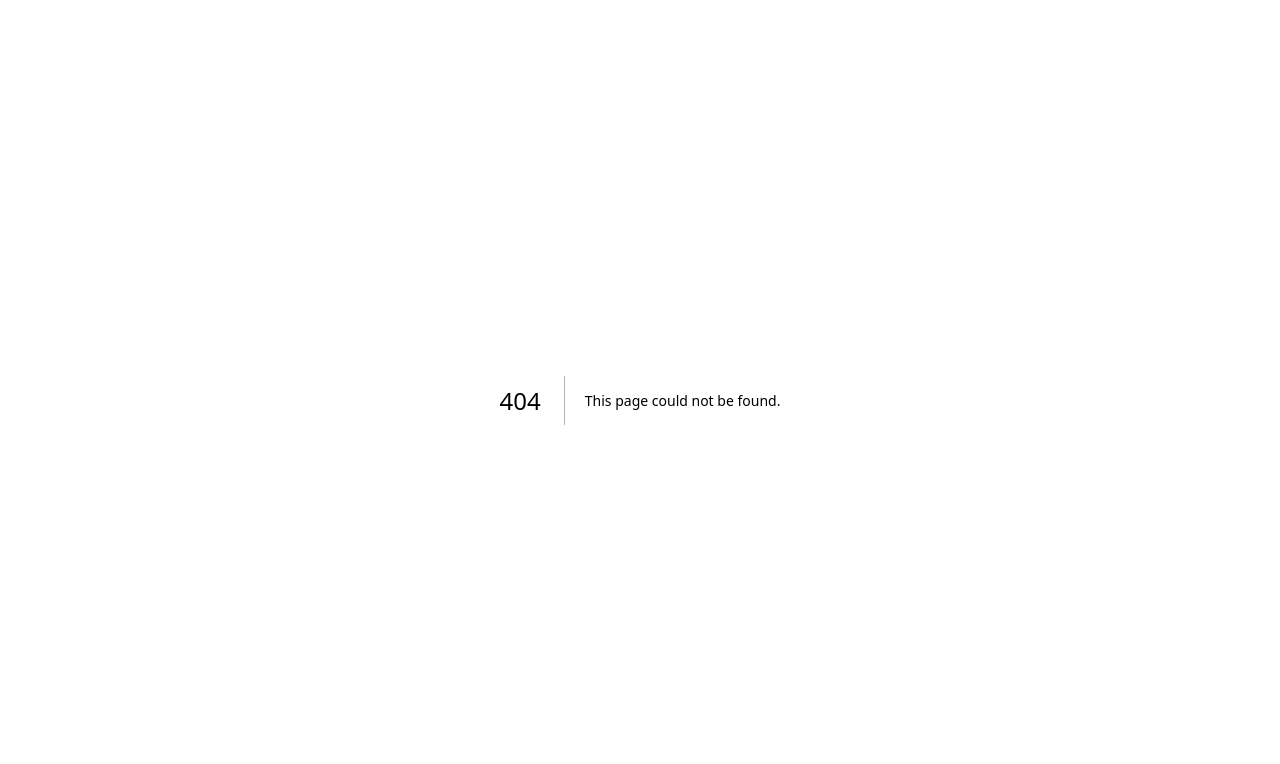
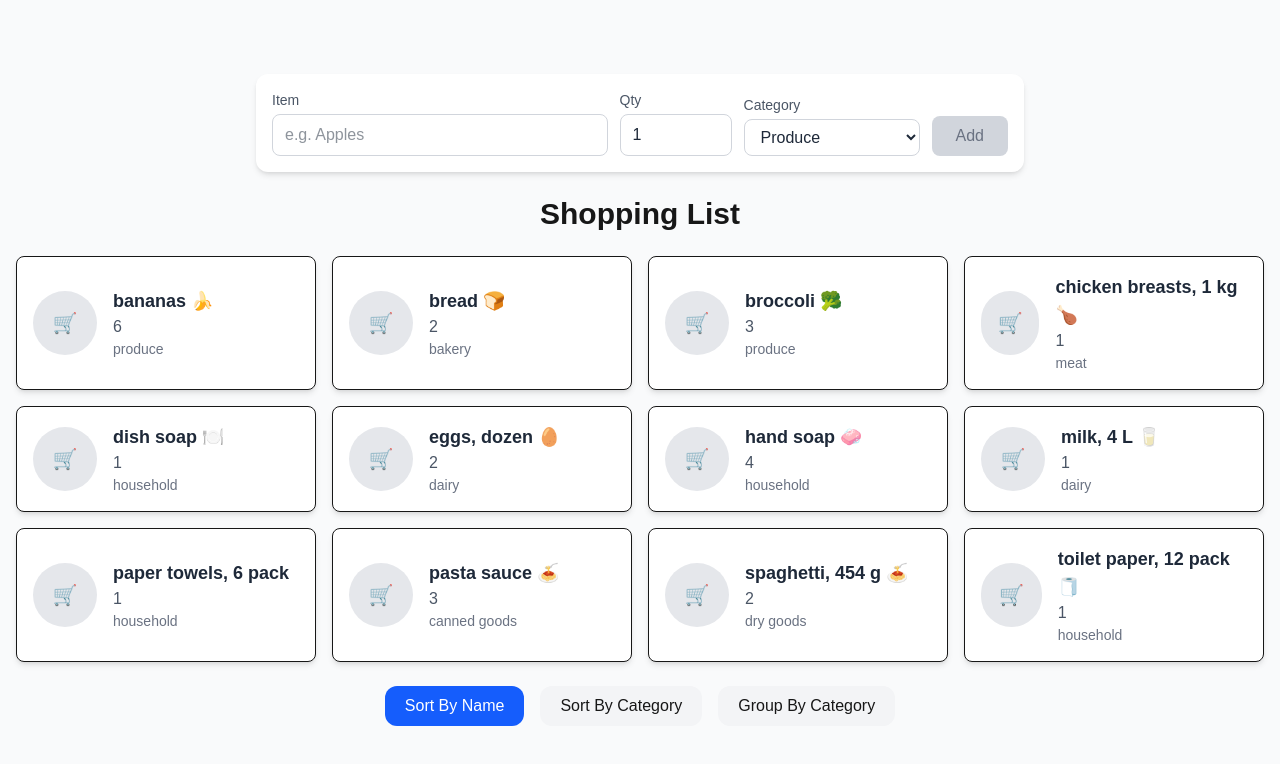
Before and after one commit to Dev-Leke/cprg306-assignments, a Next.js app: page /week-6 in a window 1280 px wide. Before the commit this address had no page. Shown: the top 764 px of the page. Built offline with nearby package versions, Linux system fonts and the light colour scheme.

Commit message:
Created week-6 assignment and improved the item-list page

```diff
--- a/app/page.tsx
+++ b/app/page.tsx
@@ -18,6 +18,9 @@ export default function Home() {
         <p>
           <Link href="/week-5">Go to week-5</Link>
         </p>
+        <p>
+          <Link href="/week-6">Go to week-6</Link>
+        </p>
       </main>
     </div>
   );
--- /dev/null
+++ b/app/week-6/item-list.tsx
@@ -0,0 +1,111 @@
+"use client";
+
+import { useState } from "react";
+import Item from "./item";
+
+type ItemObject = {
+  id: string;
+  name: string;
+  quantity: number;
+  category: string;
+};
+
+type ItemListProps = {
+  items: ItemObject[];
+};
+
+export default function ItemList({ items }: ItemListProps) {
+  const [sortBy, setSortBy] = useState("name");
+
+  const sortedItems = [...items].sort((a, b) => {
+    if (sortBy === "name") {
+      return a.name.localeCompare(b.name);
+    }
+
+    if (sortBy === "category") {
+      return a.category.localeCompare(b.category);
+    }
+
+    return 0;
+  });
+
+  const groupedItems = items.reduce(
+    (groups, item) => {
+      const category =
+        item.category.charAt(0).toUpperCase() + item.category.slice(1);
+
+      if (!groups[category]) {
+        groups[category] = [];
+      }
+
+      groups[category].push(item);
+
+      return groups;
+    },
+    {} as Record<string, ItemObject[]>,
+  );
+
+  return (
+    <div>
+      {sortBy === "group" ? (
+        Object.entries(groupedItems).map(([category, items]) => (
+          <div key={category} className="mb-6">
+            <h2 className="text-xl font-semibold mb-3">{category}</h2>
+
+            <ul className="grid grid-cols-4 gap-4">
+              {items.map((item) => (
+                <Item key={item.id} item={item} />
+              ))}
+            </ul>
+          </div>
+        ))
+      ) : (
+        <ul className="grid grid-cols-4 gap-4">
+          {sortedItems.map((item) => (
+            <Item key={item.id} item={item} />
+          ))}
+        </ul>
+      )}
+      <div className="mt-6 flex gap-4 justify-center">
+        <button
+          onClick={() => setSortBy("name")}
+          className={`px-5 py-2 rounded-xl font-medium transition
+      ${
+        sortBy === "name"
+          ? "bg-blue-600 text-white"
+          : "bg-gray-100 hover:bg-gray-200"
+      }
+    `}
+        >
+          Sort By Name
+        </button>
+
+        <button
+          onClick={() => setSortBy("category")}
+          className={`px-5 py-2 rounded-xl font-medium transition
+      ${
+        sortBy === "category"
+          ? "bg-blue-600 text-white"
+          : "bg-gray-100 hover:bg-gray-200"
+      }
+    `}
+        >
+          Sort By Category
+        </button>
+
+        <button
+          onClick={() => setSortBy("group")}
+          className={`px-5 py-2 rounded-xl font-medium transition
+      ${
+        sortBy === "group"
+          ? "bg-blue-600 text-white"
+          : "bg-gray-100 hover:bg-gray-200"
+      }
+    `}
+        >
+          Group By Category
+        </button>
+      </div>
+    </div>
+  );
+}
--- /dev/null
+++ b/app/week-6/item.tsx
@@ -0,0 +1,25 @@
+type ItemObject = {
+  name: string;
+  quantity: number;
+  category: string;
+};
+
+type ItemObjectProps = {
+  item: ItemObject;
+};
+
+export default function Item({ item }: ItemObjectProps) {
+  const { name, quantity, category } = item;
+  return (
+    <ul className="flex items-center p-4 border rounded-lg shadow-md bg-white hover:shadow-lg transition-shadow">
+      <div className="w-16 h-16 bg-gray-200 rounded-full flex items-center justify-center text-xl font-bold mr-4">
+        🛒
+      </div>
+      <div className="flex flex-col">
+        <h3 className="text-lg font-semibold text-gray-800">{name}</h3>
+        <p className="text-gray-600">{quantity}</p>
+        <p className="text-gray-500 text-sm">{category}</p>
+      </div>
+    </ul>
+  );
+}
--- /dev/null
+++ b/app/week-6/items.json
@@ -0,0 +1,74 @@
+[
+  {
+    "id": "1h2GJKH12gkHG31h1H",
+    "name": "milk, 4 L 🥛",
+    "quantity": 1,
+    "category": "dairy"
+  },
+  {
+    "id": "2KJH3k2j3H1k2J3K1H",
+    "name": "bread 🍞",
+    "quantity": 2,
+    "category": "bakery"
+  },
+  {
+    "id": "3h2KJH3k2j3H1k2J3",
+    "name": "eggs, dozen 🥚",
+    "quantity": 2,
+    "category": "dairy"
+  },
+  {
+    "id": "4k2J3K1H2GJKH12gk",
+    "name": "bananas 🍌",
+    "quantity": 6,
+    "category": "produce"
+  },
+  {
+    "id": "5H1h1H2KJH3k2j3H",
+    "name": "broccoli 🥦",
+    "quantity": 3,
+    "category": "produce"
+  },
+  {
+    "id": "6H1k2J3K1H2GJKH1",
+    "name": "chicken breasts, 1 kg 🍗",
+    "quantity": 1,
+    "category": "meat"
+  },
+  {
+    "id": "7gkHG31h1H2KJH3k",
+    "name": "pasta sauce 🍝",
+    "quantity": 3,
+    "category": "canned goods"
+  },
+  {
+    "id": "8j3H1k2J3K1H2GJK",
+    "name": "spaghetti, 454 g 🍝",
+    "quantity": 2,
+    "category": "dry goods"
+  },
+  {
+    "id": "9H12gkHG31h1H2KJ",
+    "name": "toilet paper, 12 pack 🧻",
+    "quantity": 1,
+    "category": "household"
+  },
+  {
+    "id": "10H3k2j3H1k2J3K1",
+    "name": "paper towels, 6 pack",
+    "quantity": 1,
+    "category": "household"
+  },
+  {
+    "id": "11k2J3K1H2GJKH12",
+    "name": "dish soap 🍽️",
+    "quantity": 1,
+    "category": "household"
+  },
+  {
+    "id": "12GJKH12gkHG31h1",
+    "name": "hand soap 🧼",
+    "quantity": 4,
+    "category": "household"
+  }
+]
--- /dev/null
+++ b/app/week-6/new-item.tsx
@@ -0,0 +1,135 @@
+"use client";
+
+import { useState } from "react";
+type ItemObject = {
+  name: string;
+  quantity: number;
+  category: string;
+};
+
+interface NewItemProps {
+  onAddItem: (item: ItemObject) => void;
+}
+
+export default function NewItem({ onAddItem }: NewItemProps) {
+  const [itemDetails, setItemDetails] = useState({
+    name: "",
+    quantity: 1,
+    category: "Produce",
+  });
+
+  const [nameTouched, setNameTouched] = useState(false);
+
+  function handleSubmit(e: React.FormEvent<HTMLFormElement>) {
+    e.preventDefault();
+
+    if (!itemDetails.name || itemDetails.name.length < 2) return;
+
+    onAddItem({ ...itemDetails });
+
+    setItemDetails({
+      name: "",
+      quantity: 1,
+      category: "Produce",
+    });
+
+    setNameTouched(false);
+  }
+
+  const isNameValid = itemDetails.name.length >= 2;
+
+  return (
+    <div className="w-full max-w-3xl mb-6 bg-white shadow-md rounded-xl p-4">
+      <form
+        onSubmit={handleSubmit}
+        className="flex flex-col md:flex-row gap-3 items-start md:items-end"
+      >
+        {/* Name */}
+        <div className="flex-1 w-full">
+          <label className="block text-sm font-medium text-gray-600 mb-1">
+            Item
+          </label>
+          <input
+            type="text"
+            value={itemDetails.name}
+            placeholder="e.g. Apples"
+            onChange={(e) =>
+              setItemDetails({ ...itemDetails, name: e.target.value })
+            }
+            onBlur={() => setNameTouched(true)}
+            className={`w-full rounded-lg border px-3 py-2 text-gray-800 focus:outline-none focus:ring-2
+              ${
+                nameTouched && !isNameValid
+                  ? "border-red-500 focus:ring-red-300"
+                  : "border-gray-300 focus:ring-blue-300"
+              }`}
+          />
+          {nameTouched && !isNameValid && (
+            <p className="text-xs text-red-500 mt-1">
+              Must be at least 2 characters
+            </p>
+          )}
+        </div>
+
+        {/* Quantity */}
+        <div className="w-full md:w-28">
+          <label className="block text-sm font-medium text-gray-600 mb-1">
+            Qty
+          </label>
+          <input
+            type="number"
+            min="1"
+            value={itemDetails.quantity}
+            onChange={(e) =>
+              setItemDetails({
+                ...itemDetails,
+                quantity: Number(e.target.value),
+              })
+            }
+            className="w-full rounded-lg border border-gray-300 px-3 py-2 text-gray-800 focus:outline-none focus:ring-2 focus:ring-blue-300"
+          />
+        </div>
+
+        {/* Category */}
+        <div className="w-full md:w-44">
+          <label className="block text-sm font-medium text-gray-600 mb-1">
+            Category
+          </label>
+          <select
+            value={itemDetails.category}
+            onChange={(e) =>
+              setItemDetails({ ...itemDetails, category: e.target.value })
+            }
+            className="w-full rounded-lg border border-gray-300 px-3 py-2 text-gray-800 bg-white focus:outline-none focus:ring-2 focus:ring-blue-300"
+          >
+            <option value="Produce">Produce</option>
+            <option value="Dairy">Dairy</option>
+            <option value="Bakery">Bakery</option>
+            <option value="Meat">Meat</option>
+            <option value="Frozen Food">Frozen Food</option>
+            <option value="Canned Goods">Canned Goods</option>
+            <option value="Dry Goods">Dry Goods</option>
+            <option value="Beverages">Beverages</option>
+            <option value="Snacks">Snacks</option>
+            <option value="Household">Household</option>
+            <option value="Other">Other</option>
+          </select>
+        </div>
+
+        {/* Button */}
+        <button
+          type="submit"
+          disabled={!isNameValid}
+          className={`w-full md:w-auto px-6 py-2 rounded-lg font-medium transition-colors
+            ${
+              isNameValid
+                ? "bg-blue-600 text-white hover:bg-blue-700"
+                : "bg-gray-300 text-gray-500 cursor-not-allowed"
+            }`}
+        >
+          Add
+        </button>
+      </form>
+    </div>
+  );
+}
--- /dev/null
+++ b/app/week-6/page.tsx
@@ -0,0 +1,32 @@
+"use client";
+import { useState } from "react";
+import ItemList from "./item-list";
+import NewItem from "./new-item";
+
+import itemsData from "./items.json";
+
+type ItemObject = {
+  id: string;
+  name: string;
+  quantity: number;
+  category: string;
+};
+
+type NewItemData = Omit<ItemObject, "id">;
+
+export default function Page() {
+  const [items, setItems] = useState(itemsData);
+
+  function handleAddItem(newItem: NewItemData) {
+    const newItemWithId = { ...newItem, id: crypto.randomUUID() };
+    setItems((prevItems) => [...prevItems, newItemWithId]);
+  }
+
+  return (
+    <div className="flex flex-col items-center justify-center min-h-screen bg-gray-50 p-4">
+      <NewItem onAddItem={handleAddItem} />
+      <h1 className="text-3xl font-bold mb-6">Shopping List</h1>
+      <ItemList items={items} />
+    </div>
+  );
+}
```
